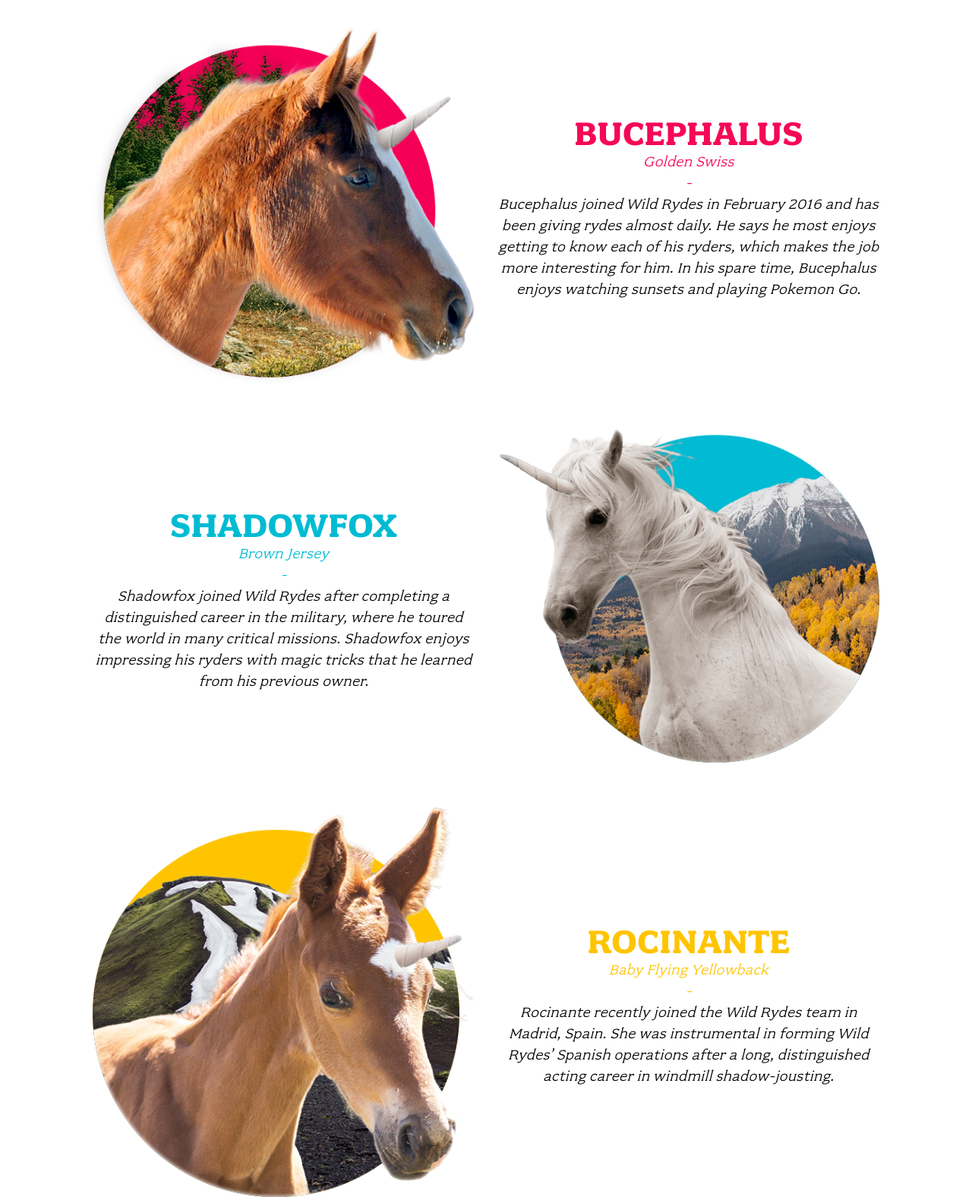
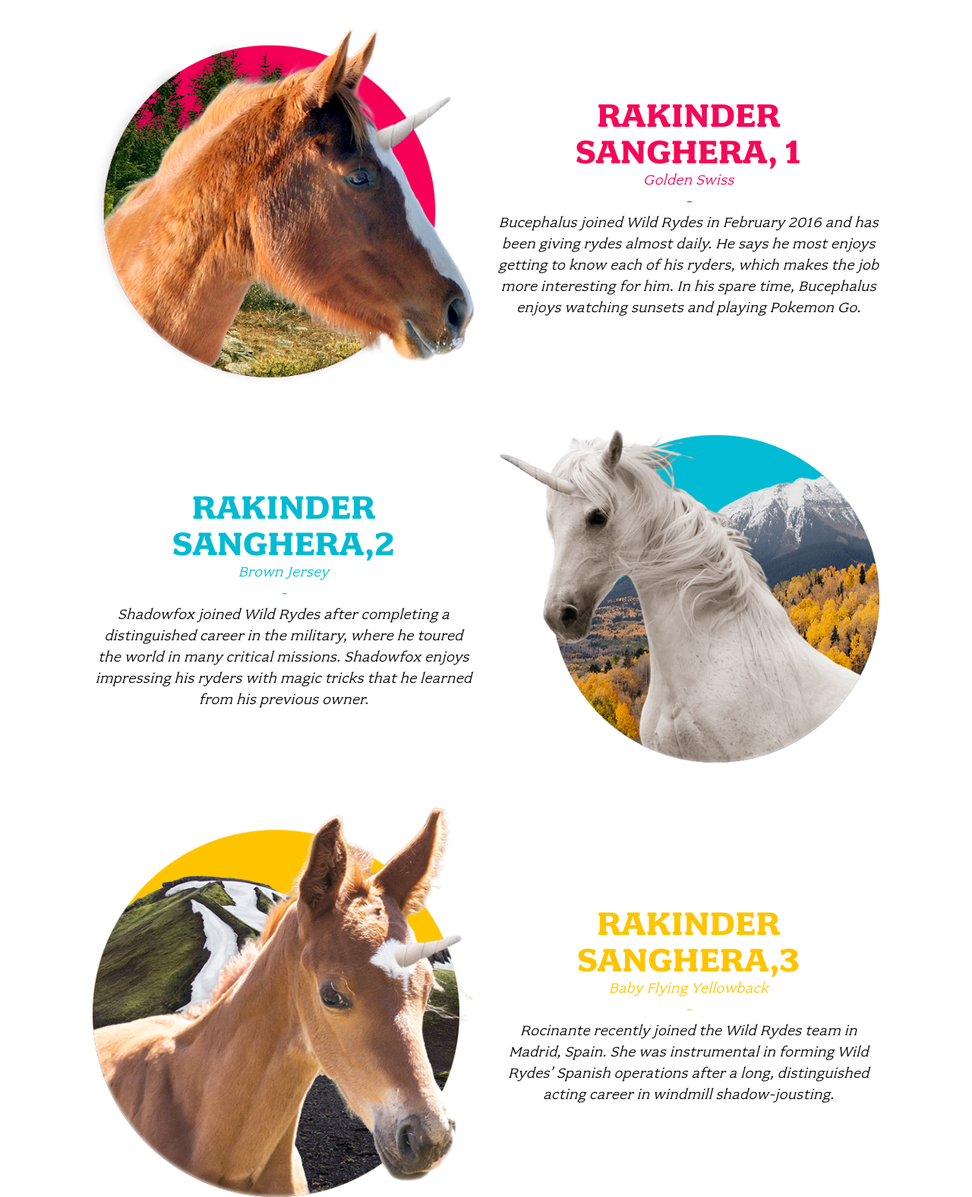
Before and after one commit to rakinder11/wildrydes-site, a plain HTML site: page unicorns.html in a window 1280 px wide. Shown: the part 840-2416 px from the top of the page at 76% size. Drawn offline with Linux system fonts and the light colour scheme; files that its build step writes are made by us from their sources; files whose address does not match are found by name.

Commit message:
Update unicorns.html

```diff
--- a/unicorns.html
+++ b/unicorns.html
@@ -14,7 +14,7 @@
 <body class="page-unicorns">
 
   <header class="site-header">
-    <div class="site-logo dark">Wild Rydes</div>
+    <div class="site-logo dark">Wild Rydes, Rakinder Sanghera </div>
 
     <div class="row column medium-8 large-6 xlarge-5 xxlarge-4">
       <h1 class="title">Unicorns Are Our Friends</h1>
@@ -55,7 +55,7 @@
         </div>
 
         <div class="columns medium-7 large-6 xlarge-5 xxlarge-4">
-          <h2 class="title">Bucephalus</h2>
+          <h2 class="title">Rakinder Sanghera, 1</h2>
           <div class="subtitle">Golden Swiss</div>
           <p class="content">
             Bucephalus joined Wild Rydes in February 2016 and has been giving rydes almost daily. He says he most enjoys getting to know each of his ryders, which makes the job more interesting for him. In his spare time, Bucephalus enjoys watching sunsets and playing Pokemon Go.
@@ -71,7 +71,7 @@
         </div>
 
         <div class="columns medium-7 medium-pull-5 large-6 large-pull-6 xlarge-5 xlarge-pull-5 xxlarge-4 xxlarge-offset-1">
-          <h2 class="title">Shadowfox</h2>
+          <h2 class="title"> Rakinder sanghera,2 </h2>
           <div class="subtitle">Brown Jersey</div>
           <p class="content">
             Shadowfox joined Wild Rydes after completing a distinguished career in the military, where he toured the world in many critical missions. Shadowfox enjoys impressing his ryders with magic tricks that he learned from his previous owner.
@@ -87,7 +87,7 @@
         </div>
 
         <div class="columns medium-7 large-6 xlarge-5 xxlarge-4">
-          <h2 class="title">Rocinante</h2>
+          <h2 class="title">rakinder sanghera,3</h2>
           <div class="subtitle">Baby Flying Yellowback</div>
           <p class="content">
             Rocinante recently joined the Wild Rydes team in Madrid, Spain. She was instrumental in forming Wild Rydes’ Spanish operations after a long, distinguished acting career in windmill shadow-jousting.
```
